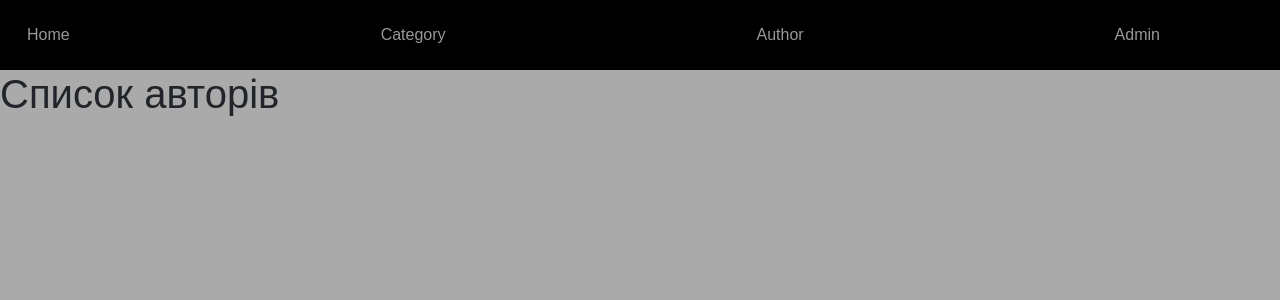
After one commit to Yura-Vr/Blog, a Django app: page /author in a window 1280 px wide. The commit adds this page. Shown: the top 300 px of the page. Run offline with Django 4.2, Linux system fonts and the light colour scheme; data that the repository does not hold is empty.

Commit message:
add cat amd auth links

```diff
--- a/blogapp/urls.py
+++ b/blogapp/urls.py
@@ -7,5 +7,7 @@ from django.conf.urls.static import static
 
 urlpatterns = [
     path("", view=views.index, name="home"),
-    path("<int:pk>", view=views.PostDetailView.as_view(), name="post-details")
+    path("<int:pk>", view=views.PostDetailView.as_view(), name="post-details"),
+    path("category", view=views.CategoryList.as_view(), name="category_list"),
+    path("author", view=views.AuthorList.as_view(), name="author_list"),
 ] + static(settings.MEDIA_URL, document_root = settings.MEDIA_ROOT)
--- a/blogapp/views.py
+++ b/blogapp/views.py
@@ -1,10 +1,21 @@
 from django.shortcuts import render
-from .models import Post
-from django.views.generic import DetailView
+from .models import Post, Category
+from django.views.generic import DetailView, ListView
 # Create your views here.
 def index(req):
 
     post_list = Post.objects.all()
+
+    if req.GET.get("author", False):
+        author = req.GET.get("author", False)
+        post_list = Post.objects.filter(author__exact=author)
+
+
+
+    if req.GET.get("category", False):
+        category = req.GET.get("category", False)
+        post_list = Post.objects.filter(category__category_name=category)
+
 
 
     return render(req, "blogapp/index.html", context={"posts": post_list})
@@ -15,3 +26,30 @@ class PostDetailView(DetailView):
     template_name = "blogapp/post_detail.html"
 
     model = Post
+
+class CategoryList(ListView):
+    template_name = "bloagapp/category_list.html"
+
+    model = Category
+
+    def get_context_data(self, **kwargs):
+        context = super().get_context_data(**kwargs)
+
+        context["category_list"] = self.get_queryset()
+
+        return context
+
+class AuthorList(ListView):
+    template_name = "blogapp/author_list.html"
+
+    model = Post
+
+    def get_context_data(self, **kwargs):
+        context = super().get_context_data(**kwargs)
+
+        context["author_list"] = []
+        for post in self.get_queryset():
+            if not post.author in context["author_list"]:
+                context["author_list"].append(post.author)
+
+        return context
--- a/static/styles/style.css
+++ b/static/styles/style.css
@@ -66,8 +66,8 @@ header .link{
 .post_text img{
     margin-top: 0;
     width: 20%;
-    position: relative;
-    top: -50px;
+    float:left;
+
 }
 
 .logo{
@@ -77,3 +77,13 @@ header .link{
     margin-right: 100px;
     float:right;
 }
+
+.my-list{
+    width: 30%;
+}
+
+.my-list-item{
+    background: #000;
+    margin: 5px;
+
+}
--- /dev/null
+++ b/templates/blogapp/author_list.html
@@ -0,0 +1,14 @@
+{% extends "layout.html" %}
+ {% block content %}
+
+<h1>Список авторів</h1>
+
+<ul class = "list-group my-list">
+    {% for author in author_list %}
+        <li class = "list-group-item my-list-item">
+            <a class = "link" href="/?author={{author}}"> {{author}} </a>
+        </li>
+    {% endfor %}
+</ul>
+
+{% endblock %}
--- a/templates/layout.html
+++ b/templates/layout.html
@@ -15,13 +15,13 @@
         <div class="container-fluid">
             <div class="navbar-collapse" id="navbarSupportedContent">
                 <li class="nav-item nav-li">
-                    <a class="link nav-link" href="{%url 'home'%}"> Головна</a>
+                    <a class="link nav-link" href="{%url 'home'%}"> Home</a>
                 </li>
                 <li class="nav-item nav-li">
-                    <a class="link nav-link" href="">  link1 </a>
+                    <a class="link nav-link" href="{%url 'category_list'%}" >  Category </a>
                 </li>
                 <li class="nav-item nav-li">
-                    <a class="link nav-link" href="">  link2</a>
+                    <a class="link nav-link" href="{%url 'author_list'%}">  Author </a>
                 </li>
                 <li class="nav-item nav-li">
                     <a class="link nav-link" href="/admin">  Admin</a>
```
Also changed, not shown: templates/blogapp/category_list.html (added, +14 -0 lines).
